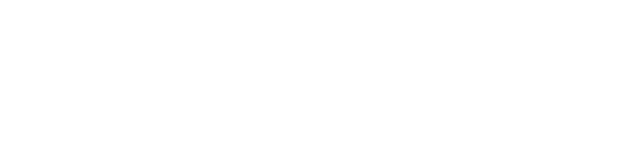
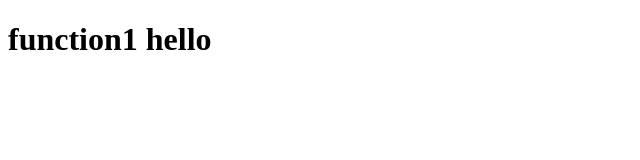
Before and after one commit to boy-sukkee-test01/project2, a plain HTML site: page function1.html in a window 1280 px wide. Shown: the whole page, without its empty margins (0-640 px from the left). Drawn offline with Linux system fonts and the light colour scheme.

Commit message:
Update : function1.html - add header title

```diff
--- a/function1.html
+++ b/function1.html
@@ -6,6 +6,6 @@
     <title>function1</title>
 </head>
 <body>
-
+    <h1>function1 hello</h1>
 </body>
 </html>
```
